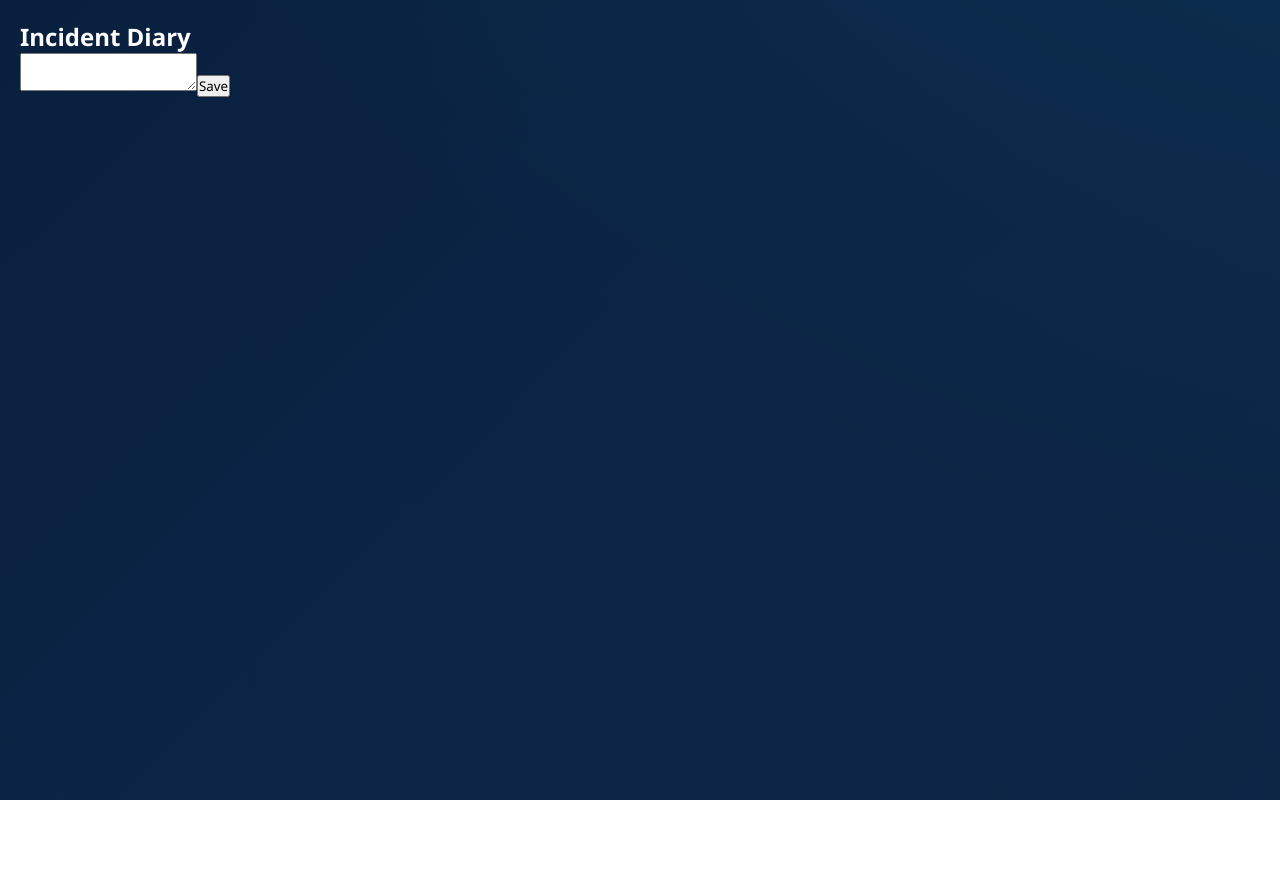
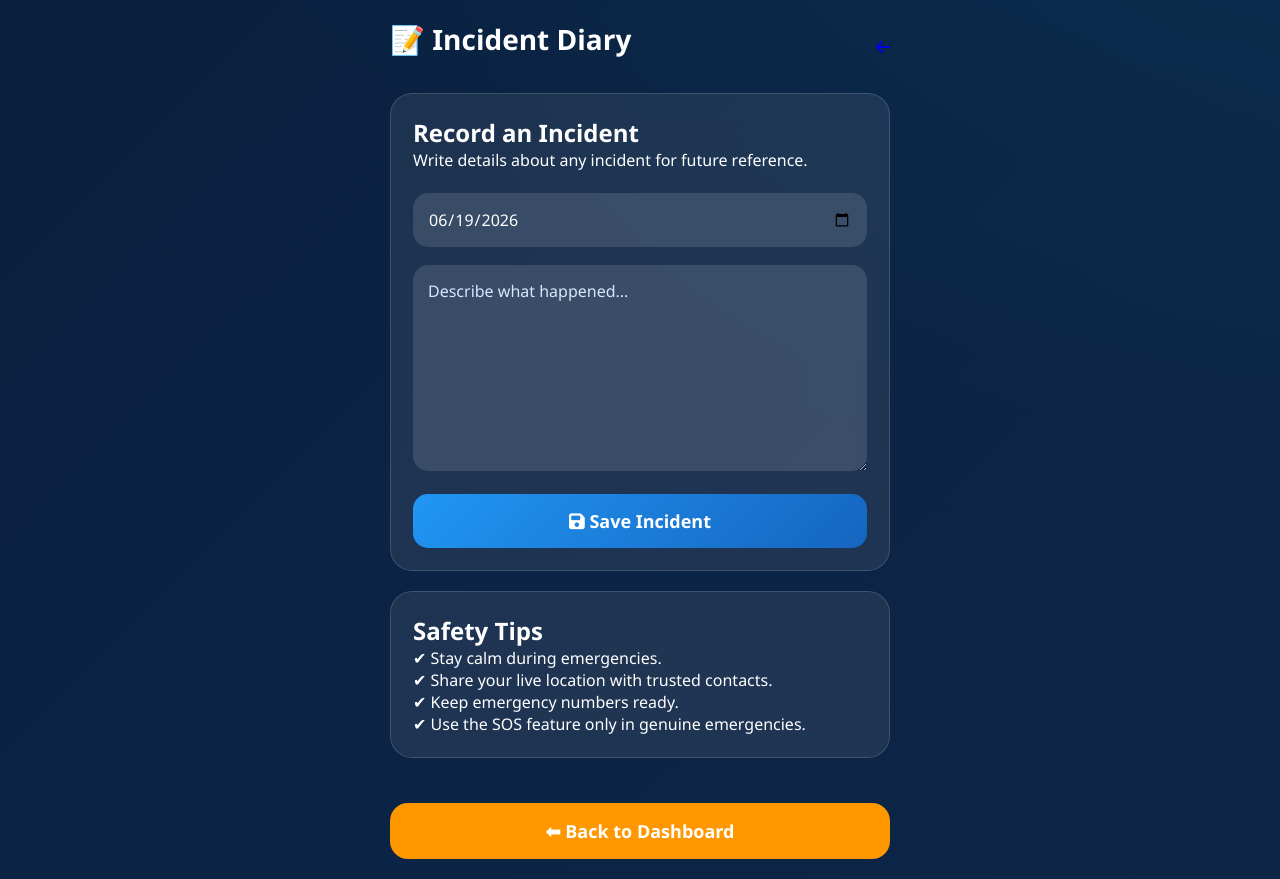
Before and after one commit to vmsuhas075-stack/SafeHome, a website: page diary.html in a window 1280 px wide. Before the commit the page ends 800 px from the top, so only its background shows below. Drawn offline with Linux system fonts and the light colour scheme.

Commit message:
Update diary.html

```diff
--- a/diary.html
+++ b/diary.html
@@ -1 +1,94 @@
-<html><head><link rel='stylesheet' href='style.css'></head><body><h2>Incident Diary</h2><textarea id='note'></textarea><button onclick='saveDiary()'>Save</button><script src='script.js'></script></body></html>
+<!DOCTYPE html>
+<html lang="en">
+<head>
+
+<meta charset="UTF-8">
+<meta name="viewport" content="width=device-width, initial-scale=1.0">
+
+<title>Incident Diary</title>
+
+<link rel="stylesheet" href="style.css">
+
+<link rel="stylesheet"
+href="https://cdnjs.cloudflare.com/ajax/libs/font-awesome/6.5.2/css/all.min.css">
+
+</head>
+
+<body>
+
+<div class="dashboard">
+
+<div class="header">
+
+<div class="logo">
+📝 Incident Diary
+</div>
+
+<a href="dashboard.html" class="back-btn">
+<i class="fa-solid fa-arrow-left"></i>
+</a>
+
+</div>
+
+<div class="welcome-card">
+
+<h2>Record an Incident</h2>
+
+<p>
+Write details about any incident for future reference.
+</p>
+
+<br>
+
+<input
+type="date"
+class="login-input"
+id="incidentDate">
+
+<textarea
+id="note"
+class="login-input"
+rows="8"
+placeholder="Describe what happened..."></textarea>
+
+<button
+class="login-btn"
+onclick="saveDiary()">
+
+<i class="fa-solid fa-floppy-disk"></i>
+
+Save Incident
+
+</button>
+
+</div>
+
+<div class="welcome-card">
+
+<h2>Safety Tips</h2>
+
+<p>✔ Stay calm during emergencies.</p>
+<p>✔ Share your live location with trusted contacts.</p>
+<p>✔ Keep emergency numbers ready.</p>
+<p>✔ Use the SOS feature only in genuine emergencies.</p>
+
+</div>
+
+<button
+class="exit-btn"
+onclick="window.location='dashboard.html'">
+
+⬅ Back to Dashboard
+
+</button>
+
+</div>
+
+<script src="script.js"></script>
+
+<script>
+document.getElementById("incidentDate").valueAsDate = new Date();
+</script>
+
+</body>
+</html>
```
